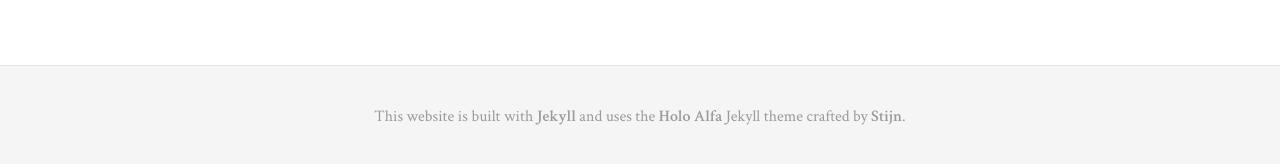
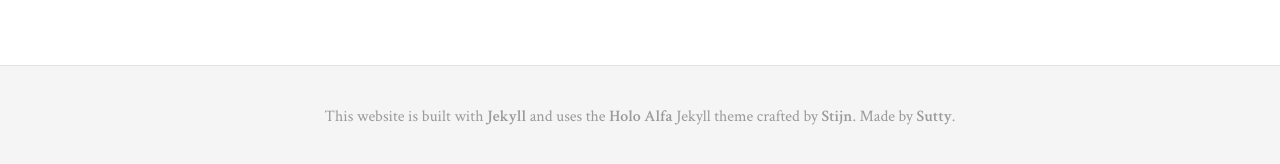
Before and after one commit to hyphacoop/distributed.press, a Jekyll site: the page built from blog.md, in a window 1280 px wide. Shown: the part 694-858 px from the top of the page. Built offline with Jekyll 4.4.1, drawn with Linux system fonts in a browser that asks for light colours; nearby versions of some CDN libraries.

Commit message:
créditos

```diff
--- a/_config.yml
+++ b/_config.yml
@@ -15,7 +15,7 @@ display-social-icons: false
 social-icons-open-newtab: true
 footer-text: This website is built with <a href="https://jekyllrb.com">Jekyll</a>
   and uses the <a href="http://stijnvc.github.io/holo-alfa/">Holo Alfa</a> Jekyll
-  theme crafted by <a href="http://stijnvc.github.io/holo-alfa/">Stijn</a>.
+  theme crafted by <a href="http://stijnvc.github.io/holo-alfa/">Stijn</a>. Made by <a href="https://sutty.nl/en/">Sutty</a>.
 logo-image: "/img/logos/logo-distributedpress-grey.svg"
 theme-color-attr: "#ff0040"
 ms-tile-color: "#ff0040"
```
